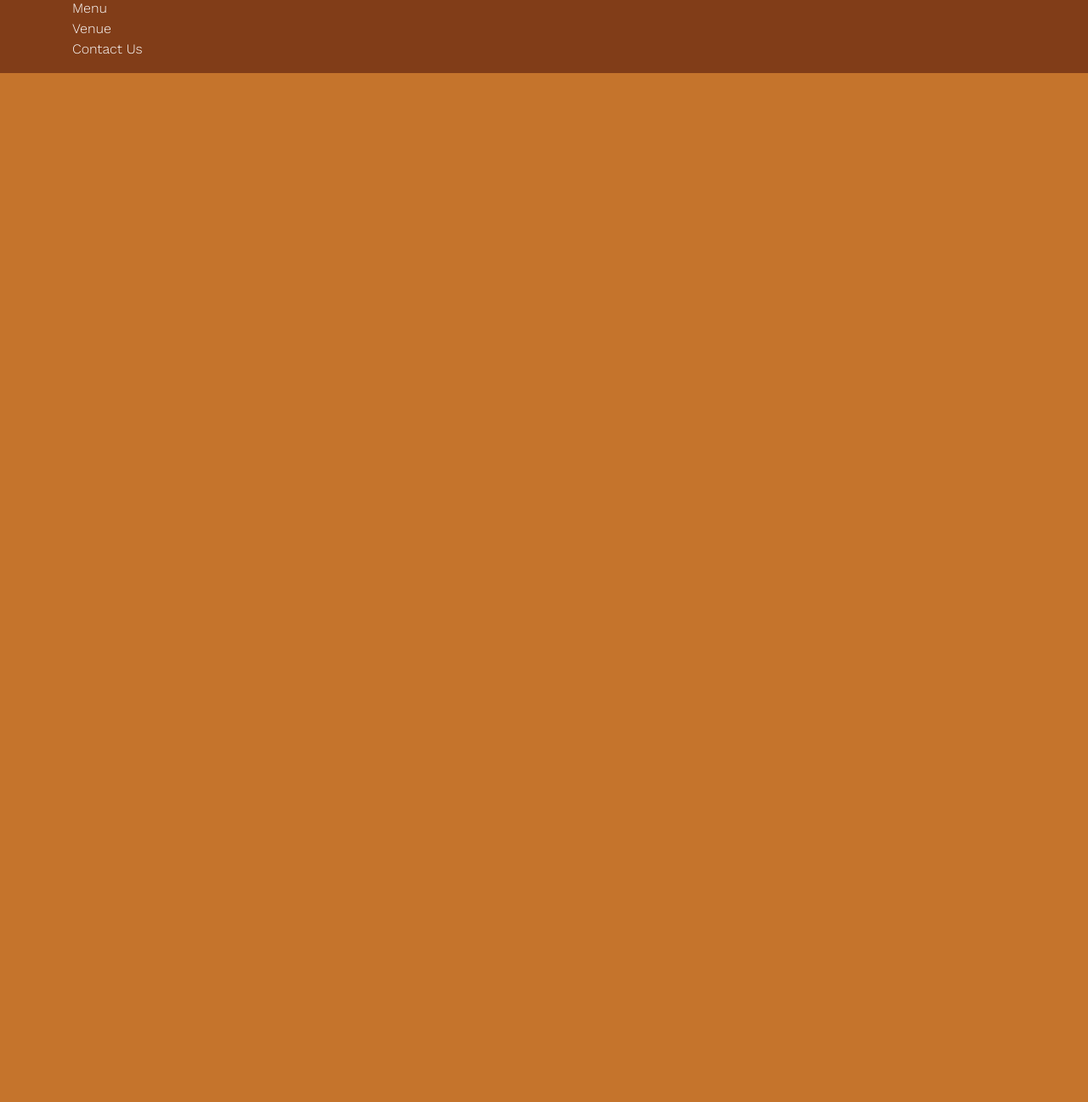
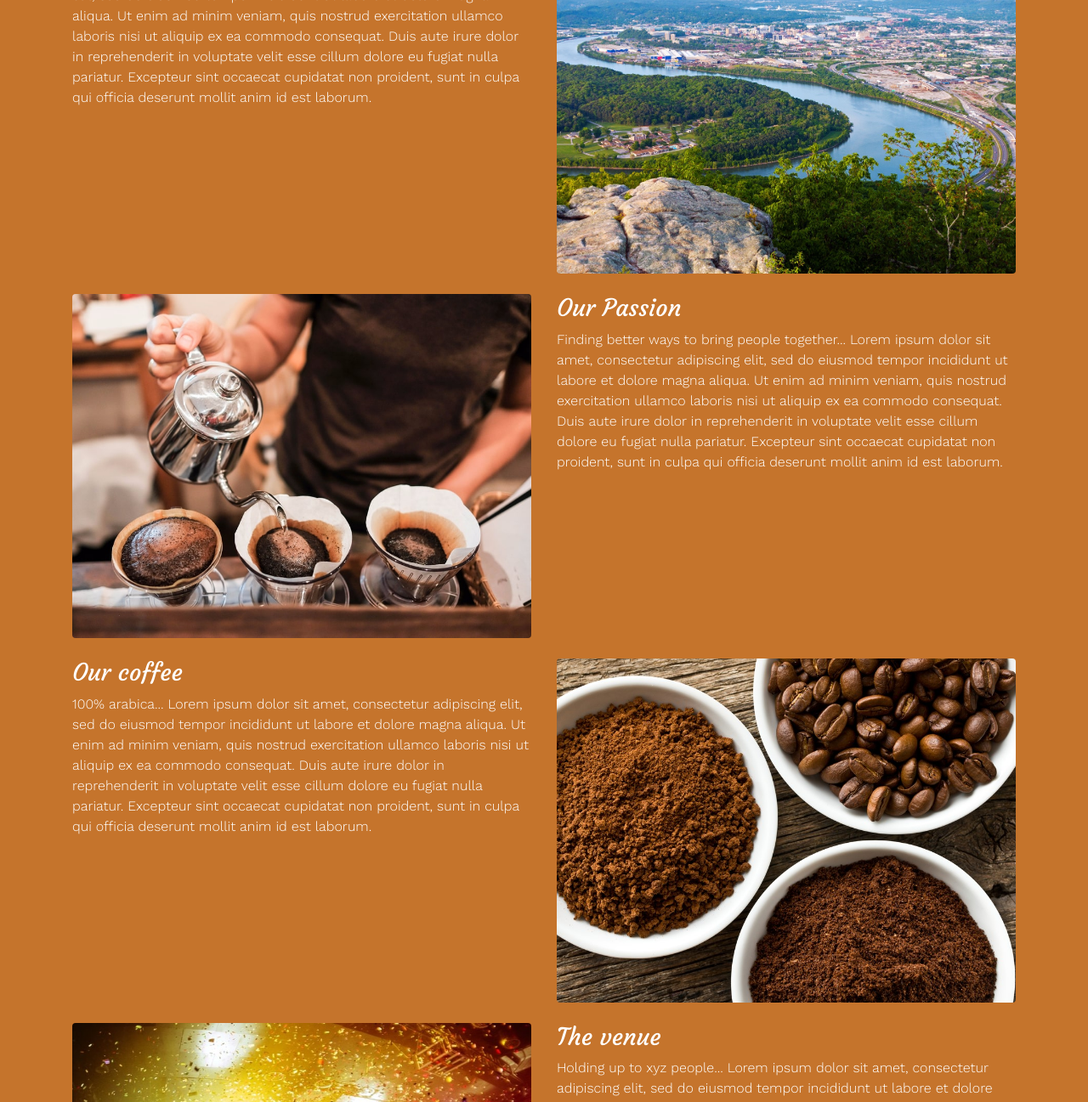
Before and after one commit to wacwestley/BSProject, a website: page ourStory.html in a window 1280 px wide. Shown: the part 433-1730 px from the top of the page at 85% size. Before the commit the page ends 800 px from the top, so only its background shows below. Drawn offline with nearby package versions, Linux system fonts and the light colour scheme.

Commit message:
ourStory finished

```diff
--- a/ourStory.html
+++ b/ourStory.html
@@ -119,6 +119,42 @@
                 <hr />
             </div>
         </div>
+        <div class="row">
+            <div class="col-6">
+                <h3>The Beginning</h3>
+                <p class="d-none d-md-block">In the beginning... Lorem ipsum dolor sit amet, consectetur adipiscing elit, sed do eiusmod tempor incididunt ut labore et dolore magna aliqua. Ut enim ad minim veniam, quis nostrud exercitation ullamco laboris nisi ut aliquip ex ea commodo consequat. Duis aute irure dolor in reprehenderit in voluptate velit esse cillum dolore eu fugiat nulla pariatur. Excepteur sint occaecat cupidatat non proident, sunt in culpa qui officia deserunt mollit anim id est laborum.</p>
+            </div>
+            <div class="col-6">
+                <img src="img/storyChattanooga.jpg" class="img-fluid rounded" />
+            </div>
+        </div>
+        <div class="row my-4">
+            <div class="col-6">
+                <img src="img/storyPassion.jpg" class="img-fluid rounded" />
+            </div>
+            <div class="col-6">
+                <h3>Our Passion</h3>
+                <p class="d-none d-md-block">Finding better ways to bring people together... Lorem ipsum dolor sit amet, consectetur adipiscing elit, sed do eiusmod tempor incididunt ut labore et dolore magna aliqua. Ut enim ad minim veniam, quis nostrud exercitation ullamco laboris nisi ut aliquip ex ea commodo consequat. Duis aute irure dolor in reprehenderit in voluptate velit esse cillum dolore eu fugiat nulla pariatur. Excepteur sint occaecat cupidatat non proident, sunt in culpa qui officia deserunt mollit anim id est laborum.</p>
+            </div>
+        </div>
+        <div class="row my-4">
+            <div class="col-6">
+                <h3>Our coffee</h3>
+                <p class="d-none d-md-block">100% arabica... Lorem ipsum dolor sit amet, consectetur adipiscing elit, sed do eiusmod tempor incididunt ut labore et dolore magna aliqua. Ut enim ad minim veniam, quis nostrud exercitation ullamco laboris nisi ut aliquip ex ea commodo consequat. Duis aute irure dolor in reprehenderit in voluptate velit esse cillum dolore eu fugiat nulla pariatur. Excepteur sint occaecat cupidatat non proident, sunt in culpa qui officia deserunt mollit anim id est laborum.</p>
+            </div>
+            <div class="col-6">
+                <img src="img/storyCoffee.jpg" class="img-fluid rounded" />
+            </div>
+        </div>
+        <div class="row my-4">
+            <div class="col-6">
+                <img src="img/storyVenue.jpg" class="img-fluid rounded" />
+            </div>
+            <div class="col-6">
+                <h3>The venue</h3>
+                <p class="d-none d-md-block">Holding up to xyz people... Lorem ipsum dolor sit amet, consectetur adipiscing elit, sed do eiusmod tempor incididunt ut labore et dolore magna aliqua. Ut enim ad minim veniam, quis nostrud exercitation ullamco laboris nisi ut aliquip ex ea commodo consequat. Duis aute irure dolor in reprehenderit in voluptate velit esse cillum dolore eu fugiat nulla pariatur. Excepteur sint occaecat cupidatat non proident, sunt in culpa qui officia deserunt mollit anim id est laborum.</p>
+            </div>
+        </div>
     </div>
     <footer class="site-footer mb-0">
         <div class="container">
```
Also changed, not shown: img/storyChattanooga.jpg (added), img/storyCoffee.jpg (added), img/storyPassion.jpg (added), img/storyVenue.jpg (added).
